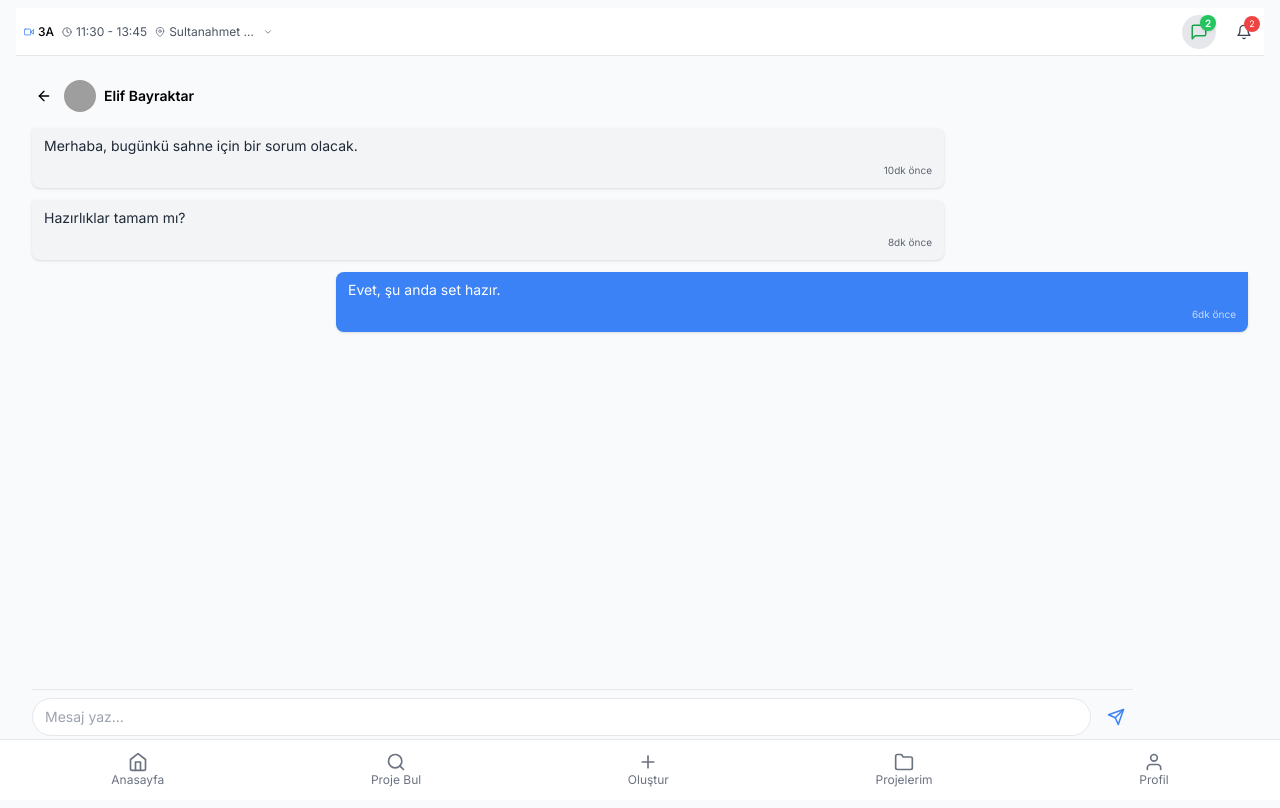
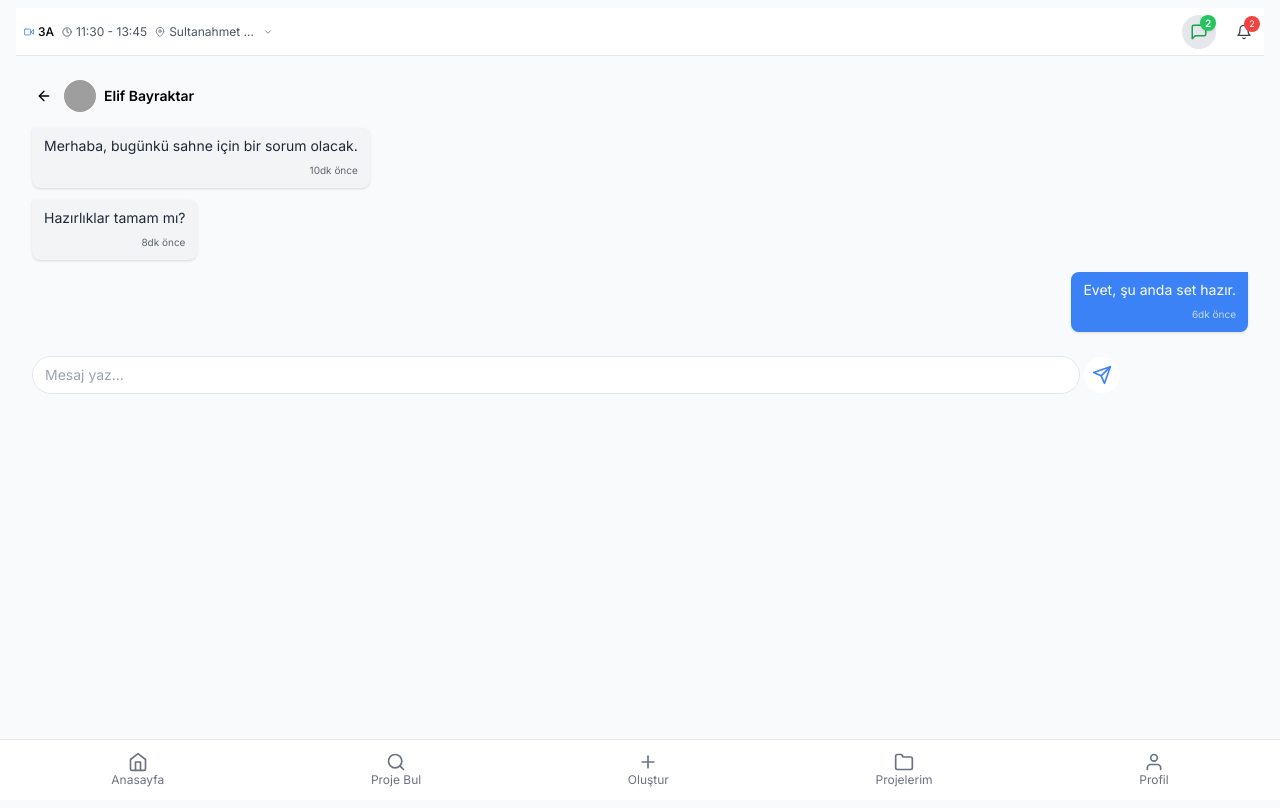
Before and after one commit to ismetkaradag/setflow, a Next.js app: page /mesajlar/1 in a window 1280 px wide. Built offline with nearby package versions, Linux system fonts and the light colour scheme; grey boxes are pictures that could not be loaded.

Commit message:
13.05 fixes 2

```diff
--- a/app/(main)/mesajlar/[id]/page.tsx
+++ b/app/(main)/mesajlar/[id]/page.tsx
@@ -28,7 +28,7 @@ const demoMessages = [
       { text: 'Bu arada, yeni çekim planına göz attın mı?', time: '50dk önce', from: 'Hasan' },
       { text: 'Evet, göz attım. Her şey yolunda görünüyor.', time: '48dk önce', from: 'Me' },
       { text: 'Harika, teşekkürler!', time: '45dk önce', from: 'Hasan' },
-      { text: 'Rica ederim, her zaman yardımcı olmaya hazırım.', time: '43dk önce', from: 'Me' }
+      { text: 'Bir şey değil.', time: '43dk önce', from: 'Me' },
     ]
   },
   {
@@ -93,7 +93,7 @@ export default function MessageDetailPage() {
             }`}
           >
             <div
-              className={` w-3/4  px-3 py-2 rounded-lg text-sm shadow ${
+              className={` max-w-[75%] w-fit  px-3 py-2 rounded-lg text-sm shadow ${
                 msg.from === 'Me'
                   ? 'bg-primary text-white rounded-tr-none'
                   : 'bg-gray-100 text-gray-800 rounded-tl-none'
@@ -107,14 +107,22 @@ export default function MessageDetailPage() {
       </div>
 
       {/* Mesaj Yazma Alanı */}
-      <div className="absolute bottom-16 w-[86%] flex items-center border-t border-gray-200 pt-2">
+      <div className="sticky bottom-12 w-[85vw] flex items-center border-gray-200 pt-2">
         <input
           type="text"
           placeholder="Mesaj yaz..."
           className="flex-1 border border-gray-200 rounded-full px-3 py-2 text-sm focus:outline-none focus:ring-1 focus:ring-primary"
+          //when on click go to the bottom
+          onFocus={() => {
+            window.scrollTo({
+              top: document.body.scrollHeight,
+              behavior: 'smooth',
+            });
+          }
+          }
         />
-        <button className="ml-2 text-primary p-2 hover:bg-gray-100 rounded-full">
-          <FiSend size={18} />
+        <button className=" text-primary p-2 ml-1 hover:bg-gray-100 rounded-full bg-white">
+          <FiSend size={20} />
         </button>
       </div>
     </div>
```
